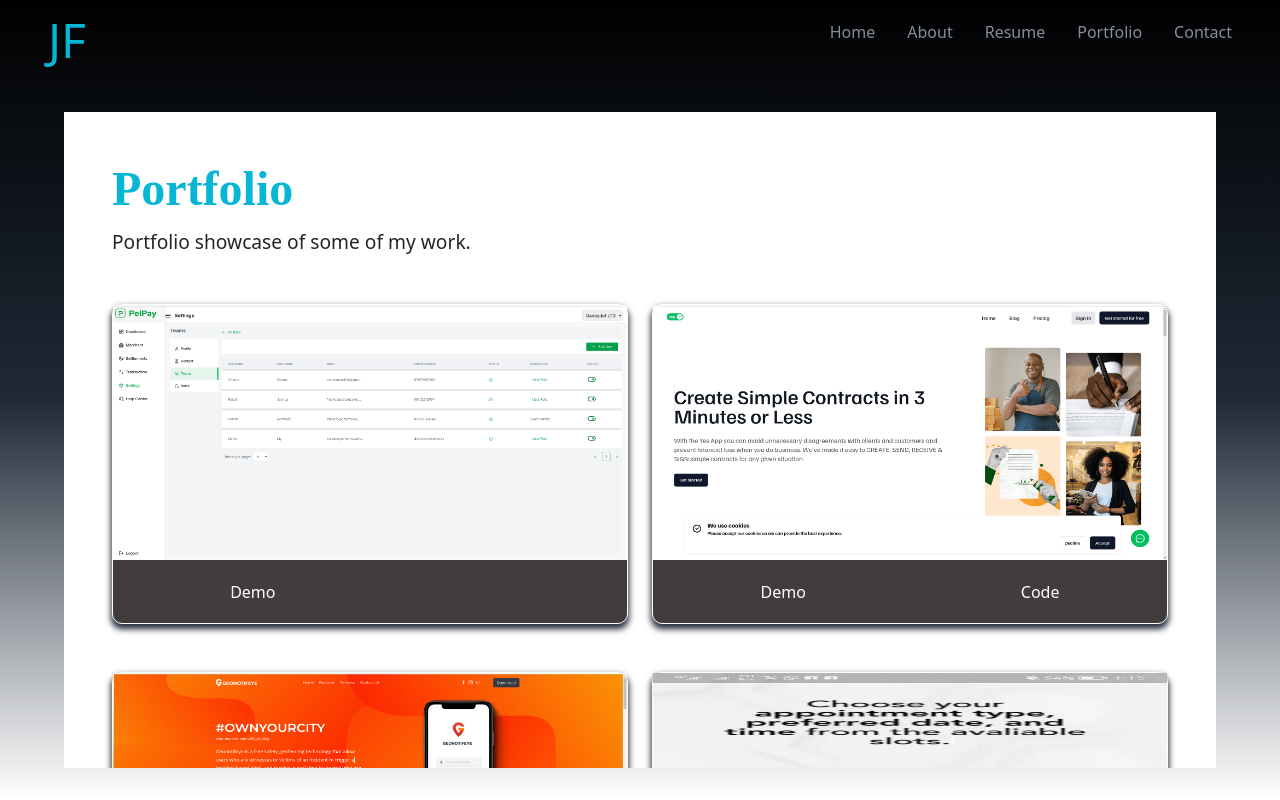
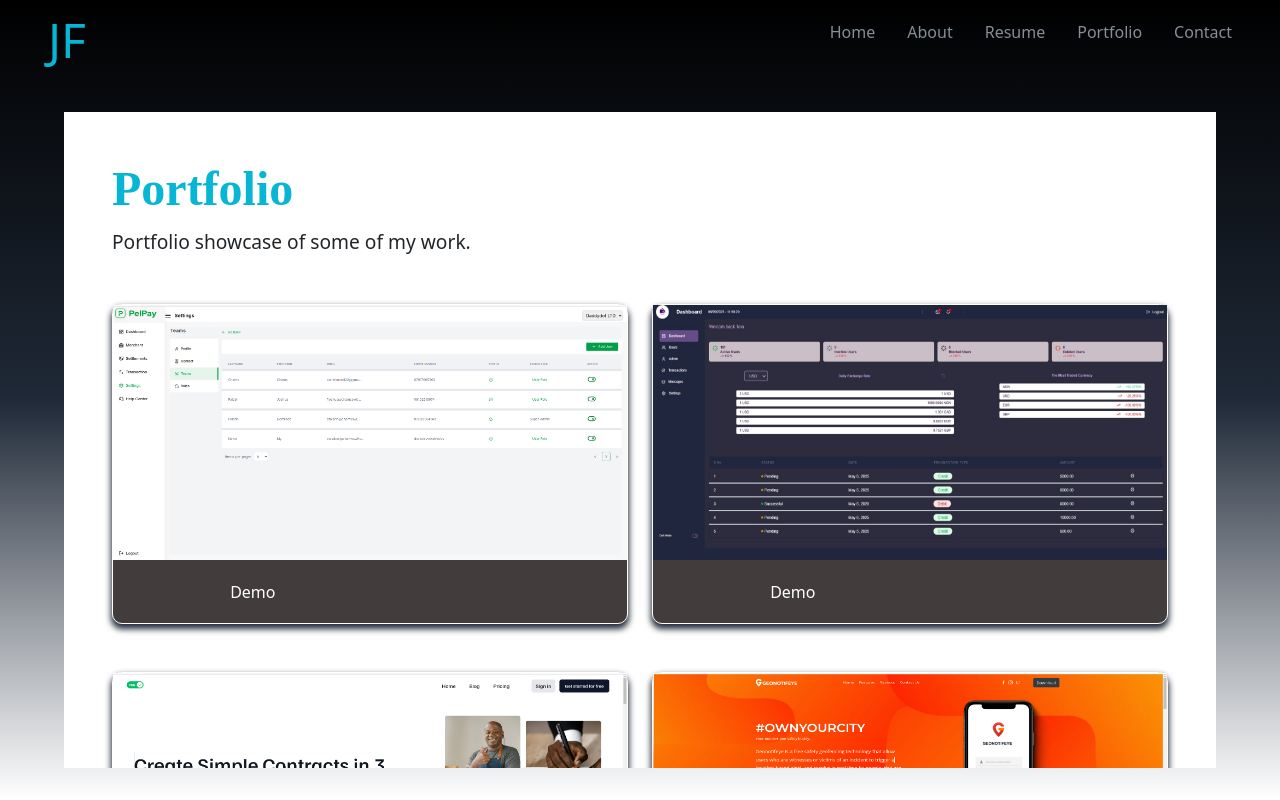
Before and after one commit to Josh-la-posh/portfolio, a React (Create React App) app: page /portfolio in a window 1280 px wide. Built offline with nearby package versions, Linux system fonts and the light colour scheme.

Commit message:
upadted project links

```diff
--- a/src/data/data.js
+++ b/src/data/data.js
@@ -4,7 +4,15 @@
     img: "images/pelpay.png",
     name: "Pelpay",
     desc: "",
-    demoLink: "https://merchant.pelpay.ng/",
+    demoLink: "https://merchant.pelpay.ng",
+    githubLink: "",
+  },
+  {
+    id: "myPouch",
+    img: "images/myPouch.jpeg",
+    name: "Pouch",
+    desc: "",
+    demoLink: "mypouch-dashboard.vercel.app",
     githubLink: "",
   },
   {
@@ -20,7 +28,7 @@
     img: "images/geotife.png",
     name: "Geonotifeye",
     desc: "A web app used to record and analyze vital statistics while issuing geo-location alerts in real-time.The dashboard provides a user-friendly interface for comprehending data.",
-    demoLink: "https://geonotifeye.com/",
+    demoLink: "https://geonotifeye.com",
     githubLink: "",
   },
   {
@@ -28,7 +36,7 @@
     img: "images/fastcare.jpeg",
     name: "FastCare App",
     desc: "",
-    demoLink: "https://play.google.com/store/apps/details?id=com.healthstation.fastcare/",
+    demoLink: "https://play.google.com/store/apps/details?id=com.healthstation.fastcare",
     githubLink: "",
   },
   {
@@ -36,7 +44,7 @@
     img: "images/oponeko.png",
     name: "Oponeko App",
     desc: "",
-    demoLink: "https://oponeko.com/",
+    demoLink: "https://oponeko.com",
     githubLink: "",
   },
   {
@@ -44,7 +52,7 @@
     img: "images/touramp.png",
     name: "Touramp Food App",
     desc: "",
-    demoLink: "https://touramp.xyz/",
+    demoLink: "https://touramp.xyz",
     githubLink: "",
   },
   {
```
Also changed, not shown: public/images/myPouch.jpeg (added), 1 other file (tests, documents, lock files or other folders).
